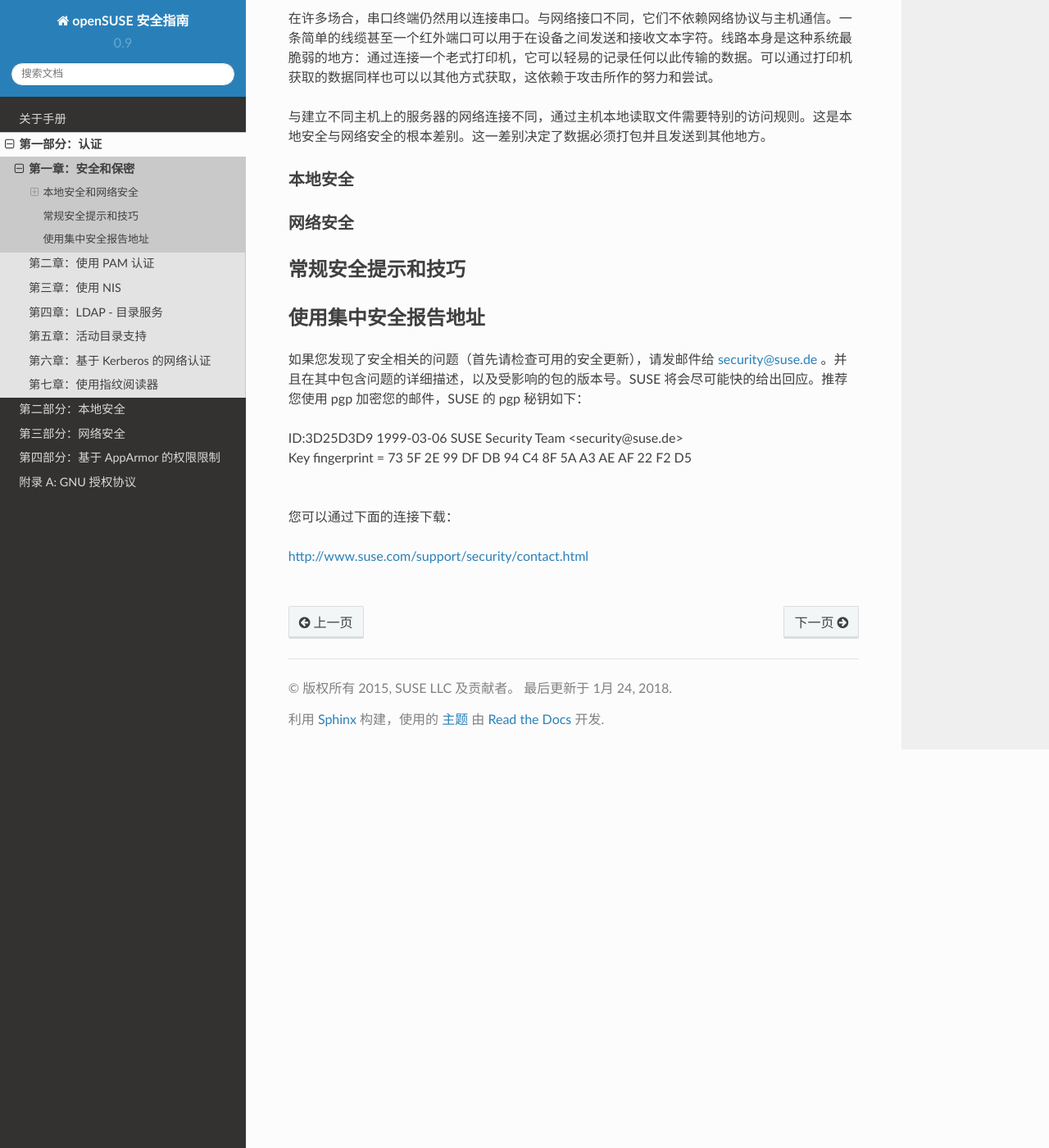
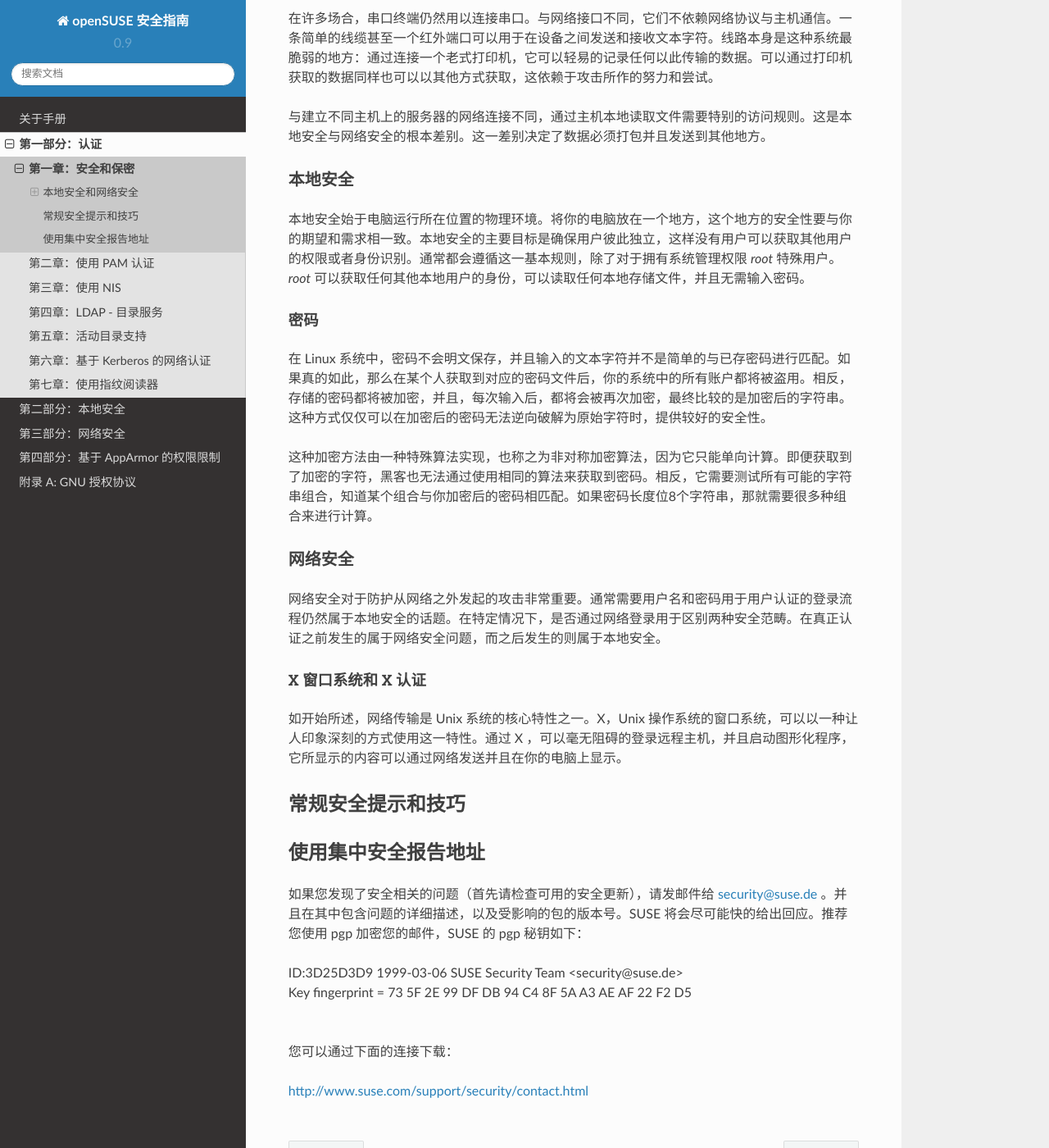
Before and after one commit to thirdyouth/suse-security, a Sphinx documentation site: the page built from source/chapter1.rst, in a window 1280 px wide and 1400 px high, scrolled down 768 px. Shown: the whole window at 82% size. Built offline with Sphinx 7.4.7 and the Read the Docs theme 2.0.0, drawn with Linux system fonts in a browser that asks for light colours; pages that are not in the unit, such as notebooks, are missing from menus.

Commit message:
[c1] update

```diff
--- a/source/chapter1.rst
+++ b/source/chapter1.rst
@@ -25,10 +25,26 @@
 本地安全
 -------------------------------
 
+本地安全始于电脑运行所在位置的物理环境。将你的电脑放在一个地方，这个地方的安全性要与你的期望和需求相一致。本地安全的主要目标是确保用户彼此独立，这样没有用户可以获取其他用户的权限或者身份识别。通常都会遵循这一基本规则，除了对于拥有系统管理权限 `root` 特殊用户。`root` 可以获取任何其他本地用户的身份，可以读取任何本地存储文件，并且无需输入密码。
+
+密码
+*************************************************************
+
+在 Linux 系统中，密码不会明文保存，并且输入的文本字符并不是简单的与已存密码进行匹配。如果真的如此，那么在某个人获取到对应的密码文件后，你的系统中的所有账户都将被盗用。相反，存储的密码都将被加密，并且，每次输入后，都将会被再次加密，最终比较的是加密后的字符串。这种方式仅仅可以在加密后的密码无法逆向破解为原始字符时，提供较好的安全性。
+
+这种加密方法由一种特殊算法实现，也称之为非对称加密算法，因为它只能单向计算。即便获取到了加密的字符，黑客也无法通过使用相同的算法来获取到密码。相反，它需要测试所有可能的字符串组合，知道某个组合与你加密后的密码相匹配。如果密码长度位8个字符串，那就需要很多种组合来进行计算。
+
+
 
 网络安全
 -------------------------------
 
+网络安全对于防护从网络之外发起的攻击非常重要。通常需要用户名和密码用于用户认证的登录流程仍然属于本地安全的话题。在特定情况下，是否通过网络登录用于区别两种安全范畴。在真正认证之前发生的属于网络安全问题，而之后发生的则属于本地安全。
+
+X 窗口系统和 X 认证
+*************************************************************
+
+如开始所述，网络传输是 Unix 系统的核心特性之一。X，Unix 操作系统的窗口系统，可以以一种让人印象深刻的方式使用这一特性。通过 X ，可以毫无阻碍的登录远程主机，并且启动图形化程序，它所显示的内容可以通过网络发送并且在你的电脑上显示。
 
 常规安全提示和技巧
 ===============================
```
